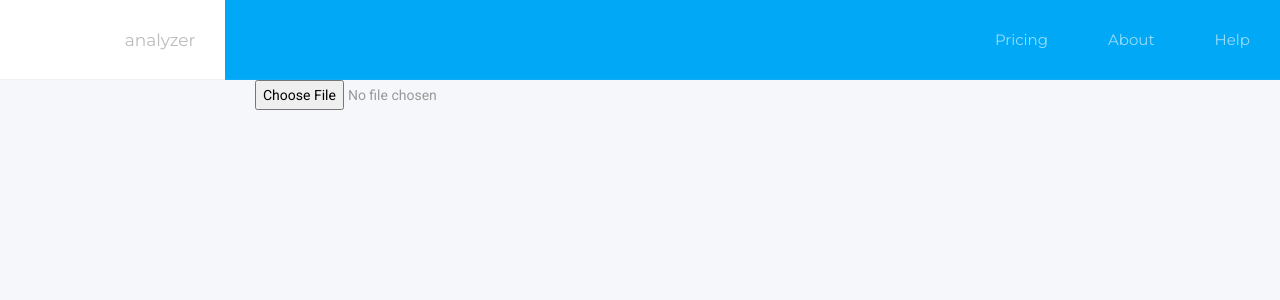
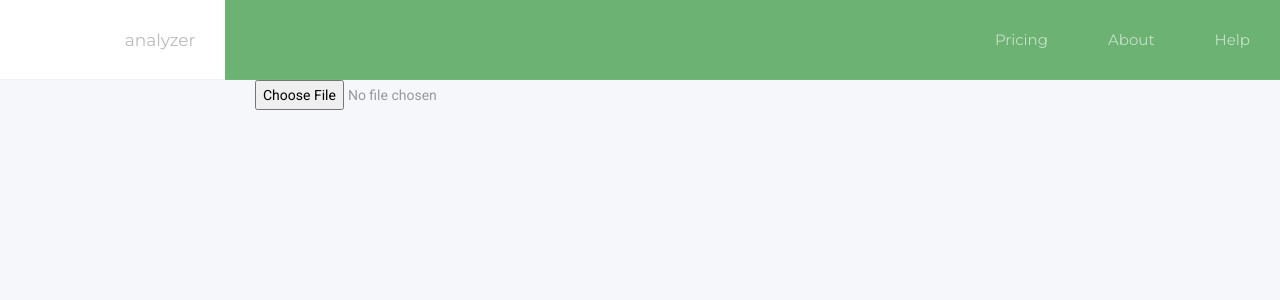
Before and after one commit to stivaugoin/gedcom-analyzer, a React (Create React App) app: page / in a window 1280 px wide. Shown: the top 300 px of the page. Built offline with nearby package versions, Linux system fonts and the light colour scheme.

Commit message:
Change the main color (#19)

```diff
--- a/src/styles/_variables.scss
+++ b/src/styles/_variables.scss
@@ -92,9 +92,9 @@ $footer-padding-y: 20px !default;
 //
 
 // Theme Colors
-$color-scheme: #01a8f6;
-$color-scheme-hover: #00a0ee;
-$color-scheme-dark: #00a0ee;
+$color-scheme: #6CB273;
+$color-scheme-hover: #63A269;
+$color-scheme-dark: #4F8254;
 $color-scheme-dark-hover: darken($color-scheme-dark, 7%);
 $content-color: #999 !default;
 $theme-border-color: #eef1f2 !default;
```
Also changed, not shown: src/styles/style.css.
